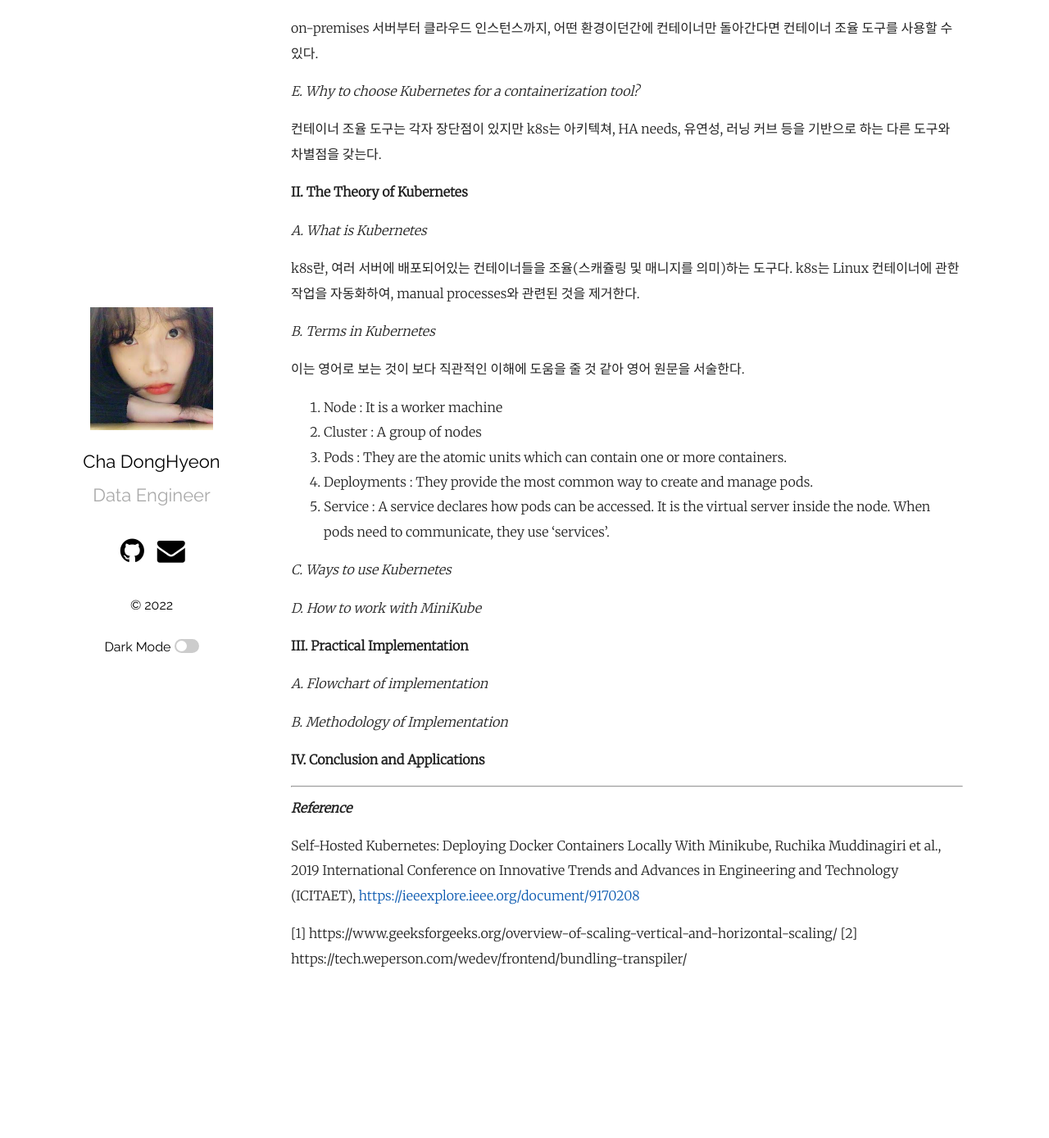
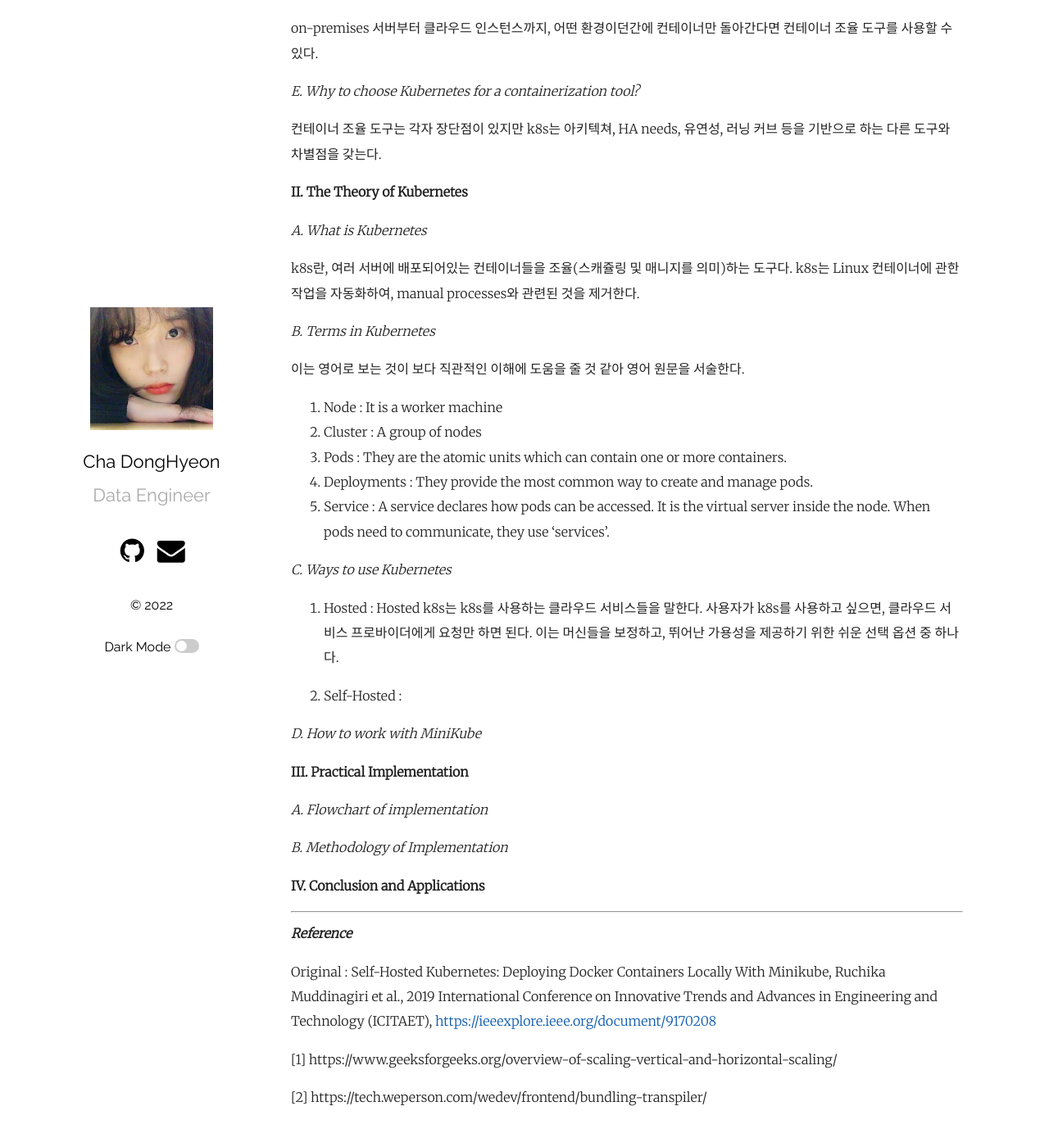
Before and after one commit to superwonso/superwonso.github.io, a Jekyll site: the page built from _posts/2022-09-14-Self Hosted Kubernetes.md, in a window 1280 px wide and 1400 px high, scrolled down 3013 px. Shown: the top 1389 px of the window at 82% size. Built offline with Jekyll 4.4.1, drawn with Linux system fonts in a browser that asks for light colours; before the commit the page ends 4243 px from its top, so only the background shows below that.

Commit message:
Update 2022-09-14-Self Hosted Kubernetes.md

```diff
--- a/_posts/2022-09-14-Self Hosted Kubernetes.md
+++ b/_posts/2022-09-14-Self Hosted Kubernetes.md
@@ -90,6 +90,11 @@ k8s는 Linux 컨테이너에 관한 작업을 자동화하여, manual processes
 
 *C. Ways to use Kubernetes*
 
+1. Hosted : Hosted k8s는 k8s를 사용하는 클라우드 서비스들을 말한다. 사용자가 k8s를 사용하고 싶으면, 클라우드 서비스 프로바이더에게 요청만 하면 된다. 이는 머신들을 보정하고, 뛰어난 가용성을 제공하기 위한 쉬운 선택 옵션 중 하나다.
+
+2. Self-Hosted :
+
+
 *D. How to work with MiniKube*
 
 **III. Practical Implementation**
@@ -104,8 +109,9 @@ k8s는 Linux 컨테이너에 관한 작업을 자동화하여, manual processes
 
 ***Reference***
 
-Self-Hosted Kubernetes: Deploying Docker Containers Locally With Minikube,
+Original : Self-Hosted Kubernetes: Deploying Docker Containers Locally With Minikube,
 Ruchika Muddinagiri et al., 2019 International Conference on Innovative Trends and Advances in Engineering and Technology (ICITAET), [https://ieeexplore.ieee.org/document/9170208](https://ieeexplore.ieee.org/document/9170208)
 
 [1] https://www.geeksforgeeks.org/overview-of-scaling-vertical-and-horizontal-scaling/
+
 [2] https://tech.weperson.com/wedev/frontend/bundling-transpiler/
```
